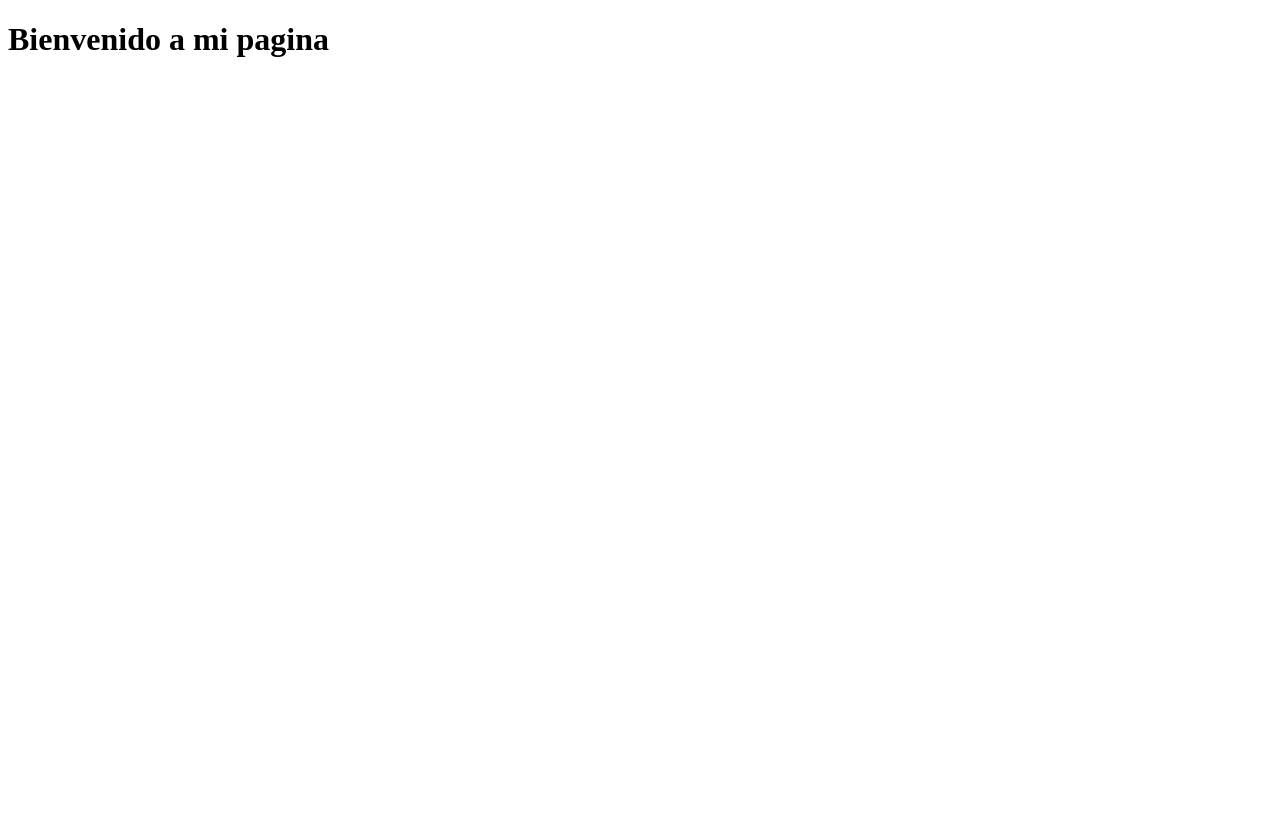
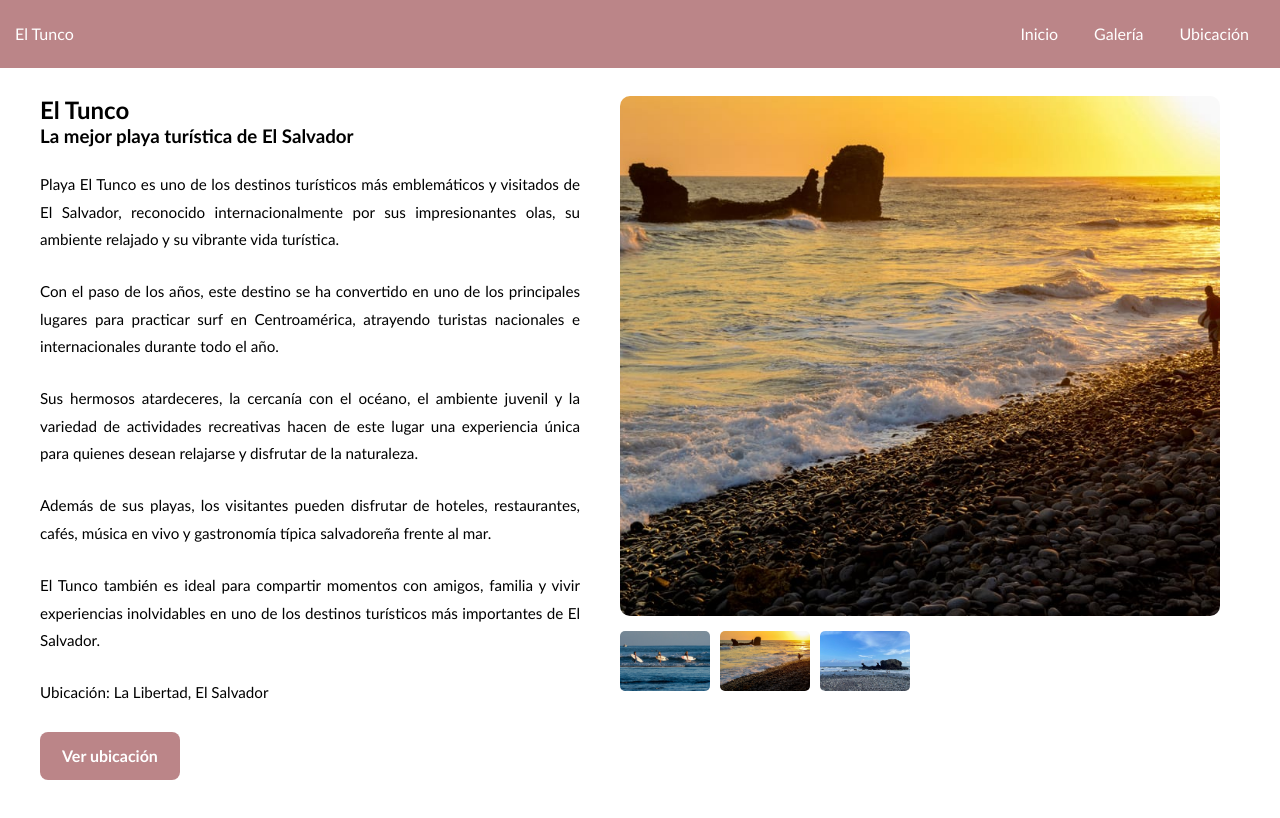
Before and after one commit to JairoOrtiz06/Guia_turistica_El-Tunco, a plain HTML site: page docs/index.html in a window 1280 px wide. Drawn offline with Linux system fonts and the light colour scheme.

Commit message:
agregando descripcion del tunco y galeria

```diff
--- a/docs/index.html
+++ b/docs/index.html
@@ -1,11 +1,229 @@
 <!DOCTYPE html>
-<html lang="en">
+<html lang="es">
+
 <head>
+
     <meta charset="UTF-8">
-    <meta name="viewport" content="width=device-width, initial-scale=1.0">
-    <title>Document</title>
+
+    <meta name="viewport"
+          content="width=device-width, initial-scale=1.0">
+
+    <title>El Tunco</title>
+
+    <link rel="stylesheet" href="../css/main.css">
+
+    <style>
+
+        .contenedor{
+            display: flex;
+            gap: 40px;
+            padding: 40px;
+            align-items: flex-start;
+            flex-wrap: wrap;
+        }
+
+        .texto{
+            width: 45%;
+        }
+
+        .galeria{
+            width: 50%;
+        }
+
+        .imagen-principal{
+            width: 100%;
+            border-radius: 10px;
+            margin-bottom: 15px;
+            height: 520px;
+            object-fit: cover;
+        }
+
+        .miniaturas{
+            display: flex;
+            gap: 10px;
+            flex-wrap: wrap;
+        }
+
+        .miniaturas img{
+            width: 90px;
+            height: 60px;
+            object-fit: cover;
+            border-radius: 5px;
+            cursor: pointer;
+            transition: 0.3s;
+        }
+
+        .miniaturas img:hover{
+            transform: scale(1.05);
+        }
+
+        .card-text{
+            margin-bottom: 25px;
+            line-height: 1.8;
+            text-align: justify;
+        }
+
+        @media(max-width: 900px){
+
+            .texto,
+            .galeria{
+                width: 100%;
+            }
+
+            .imagen-principal{
+                height: auto;
+            }
+
+        }
+
+    </style>
+
 </head>
+
 <body>
-    <h1>Bienvenido a mi pagina</h1>
+
+    <header>
+
+        <nav class="navbar--primary">
+
+            <a href="#inicio" class="nav-brand">
+                El Tunco
+            </a>
+
+            <button class="nav-toggle"
+                    type="button">
+
+            </button>
+
+            <ul class="nav-menu">
+
+                <li>
+                    <a href="#inicio">Inicio</a>
+                </li>
+
+                <li>
+                    <a href="#galeria">Galería</a>
+                </li>
+
+                <li>
+                    <a href="#ubicacion">Ubicación</a>
+                </li>
+
+            </ul>
+
+        </nav>
+
+    </header>
+
+    <section class="contenedor" id="inicio">
+
+        <div class="texto">
+
+            <h1>
+                El Tunco
+            </h1>
+
+            <h3>
+              La mejor playa turística de El Salvador
+            </h3>
+
+            <br>
+
+            <p class="card-text">
+                Playa El Tunco es uno de los destinos turísticos
+                más emblemáticos y visitados de El Salvador,
+                reconocido internacionalmente por sus impresionantes
+                olas, su ambiente relajado y su vibrante vida turística.
+            </p>
+
+            <p class="card-text">
+                Con el paso de los años, este destino se ha convertido
+                en uno de los principales lugares para practicar surf
+                en Centroamérica, atrayendo turistas nacionales e
+                internacionales durante todo el año.
+            </p>
+
+            <p class="card-text">
+                Sus hermosos atardeceres, la cercanía con el océano,
+                el ambiente juvenil y la variedad de actividades recreativas
+                hacen de este lugar una experiencia única para quienes desean
+                relajarse y disfrutar de la naturaleza.
+            </p>
+
+            <p class="card-text">
+                Además de sus playas, los visitantes pueden disfrutar
+                de hoteles, restaurantes, cafés, música en vivo y
+                gastronomía típica salvadoreña frente al mar.
+            </p>
+
+            <p class="card-text">
+                El Tunco también es ideal para compartir momentos con amigos,
+                familia y vivir experiencias inolvidables en uno de los
+                destinos turísticos más importantes de El Salvador.
+            </p>
+
+            <p class="card-text" id="ubicacion">
+                Ubicación:
+                La Libertad, El Salvador
+            </p>
+
+            <a href="https://maps.google.com/?q=Playa+El+Tunco+El+Salvador"
+               target="_blank"
+               class="btn-primary btn-md">
+
+                Ver ubicación
+
+            </a>
+
+        </div>
+
+
+
+        <div class="galeria" id="galeria">
+
+            <img src="../img/el tunco.jpg"
+                 alt="Playa El Tunco"
+                 class="imagen-principal">
+
+            <div class="miniaturas">
+
+                <img src="../img/surfing.jpg"
+                     alt="Miniatura 1">
+
+                <img src="../img/el tunco.jpg"
+                     alt="Miniatura 2">
+
+                <img src="../img/imag3.jpg"
+                     alt="Miniatura 3">
+
+            </div>
+
+        </div>
+
+    </section>
+
+    <script src="../docs/main.js"></script>
+
+    <script>
+
+        const imagenPrincipal =
+            document.querySelector(".imagen-principal");
+
+        const miniaturas =
+            document.querySelectorAll(".miniaturas img");
+
+        miniaturas.forEach((img) => {
+
+            img.addEventListener("click", () => {
+
+                imagenPrincipal.src = img.src;
+
+            });
+
+        });
+
+    </script>
+
 </body>
+
 </html>
```
Also changed, not shown: img/im2.jpg (added), img/imag3.jpg (added), img/surfing.jpg (added).
